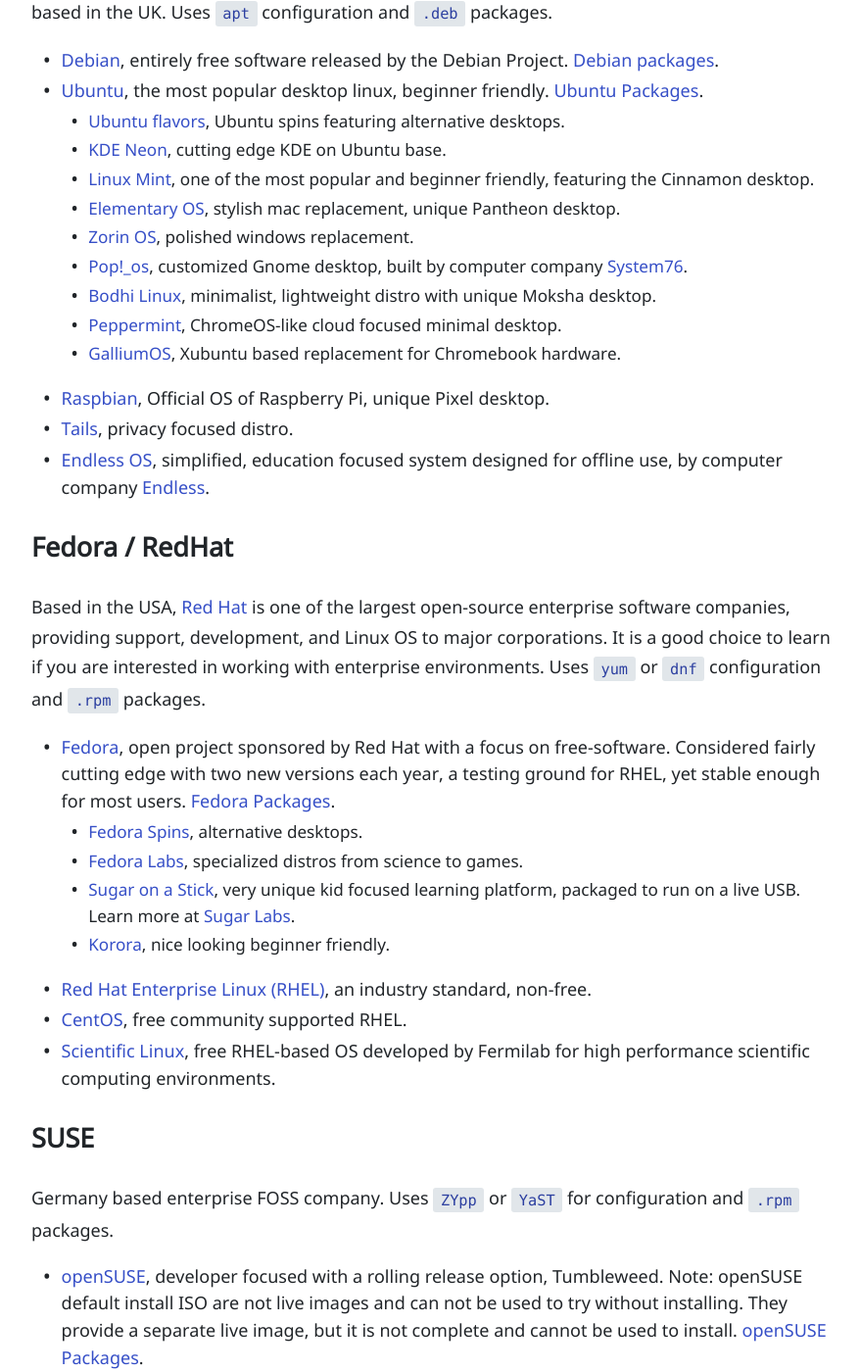
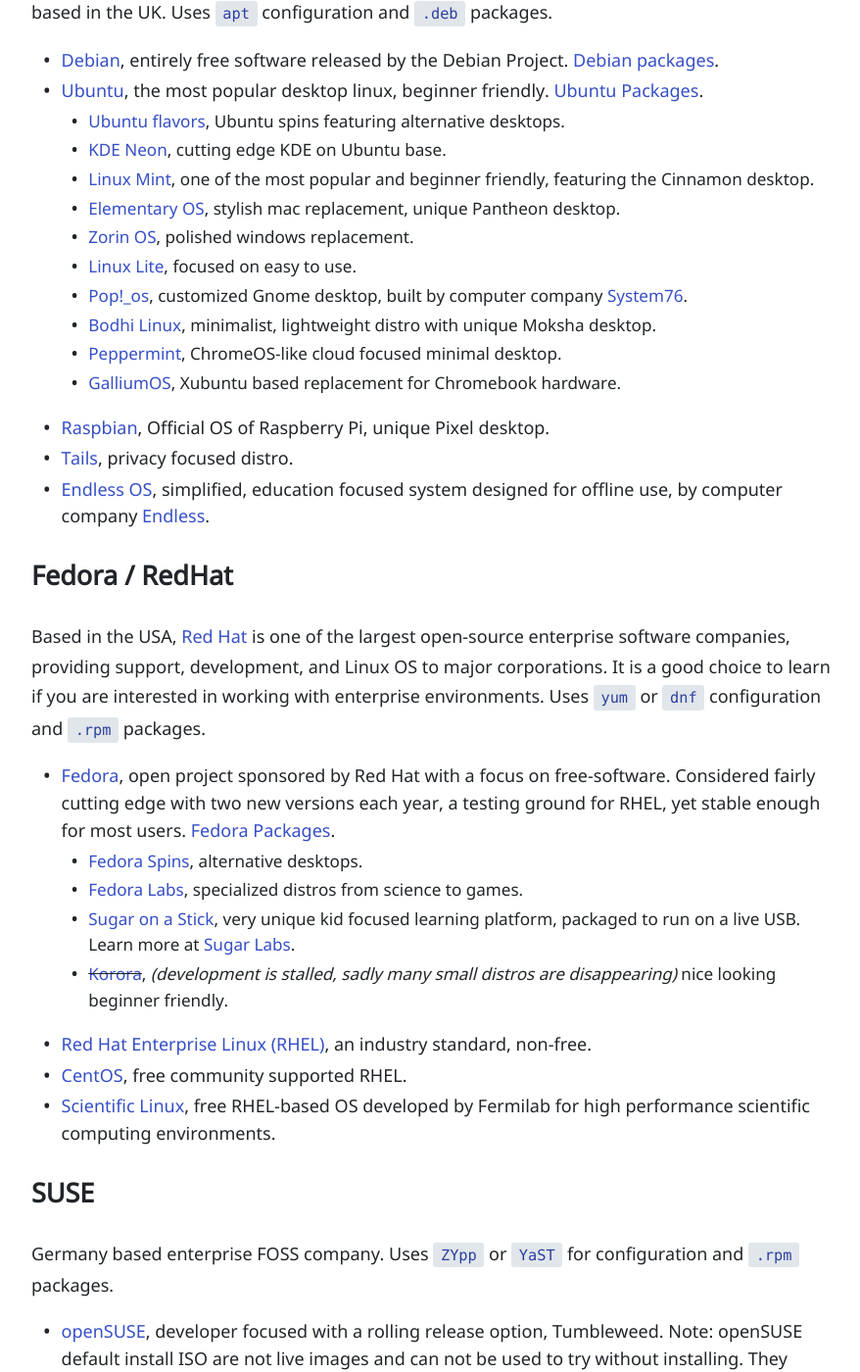
Before and after one commit to evanwill/_drafts, a Jekyll site: the page built from _notes/linux-intro.md, in a window 1280 px wide and 1400 px high, scrolled down 5962 px. Shown: the whole window at 98% size, without its empty margins (194-1072 px from the left). Built offline with Jekyll 4.4.1, drawn with Linux system fonts in a browser that asks for light colours.

Commit message:
update linux distros

```diff
--- a/_notes/linux-intro.md
+++ b/_notes/linux-intro.md
@@ -156,8 +156,9 @@
     - [Linux Mint](https://www.linuxmint.com/), one of the most popular and beginner friendly, featuring the Cinnamon desktop.
     - [Elementary OS](https://elementary.io/), stylish mac replacement, unique Pantheon desktop.
     - [Zorin OS](https://zorinos.com/), polished windows replacement.
+    - [Linux Lite](https://www.linuxliteos.com/), focused on easy to use.
     - [Pop!_os](https://system76.com/pop), customized Gnome desktop, built by computer company [System76](https://system76.com).
-    - [Bodhi Linux](), minimalist, lightweight distro with unique Moksha desktop.
+    - [Bodhi Linux](https://www.bodhilinux.com/), minimalist, lightweight distro with unique Moksha desktop.
     - [Peppermint](https://peppermintos.com/), ChromeOS-like cloud focused minimal desktop.
     - [GalliumOS](https://galliumos.org/), Xubuntu based replacement for Chromebook hardware.
 - [Raspbian](https://www.raspberrypi.org/downloads/raspbian/), Official OS of Raspberry Pi, unique Pixel desktop.
@@ -174,7 +175,7 @@
     - [Fedora Spins](https://spins.fedoraproject.org/), alternative desktops.
     - [Fedora Labs](https://labs.fedoraproject.org/), specialized distros from science to games.
     - [Sugar on a Stick](https://spins.fedoraproject.org/en/soas/), very unique kid focused learning platform, packaged to run on a live USB. Learn more at [Sugar Labs](https://www.sugarlabs.org/).
-    - [Korora](https://kororaproject.org/), nice looking beginner friendly.
+    - ~~[Korora](https://kororaproject.org/)~~, *(development is stalled, sadly many small distros are disappearing)* nice looking beginner friendly.
 - [Red Hat Enterprise Linux (RHEL)](https://www.redhat.com/en/technologies/linux-platforms/enterprise-linux), an industry standard, non-free.
 - [CentOS](https://www.centos.org/), free community supported RHEL.
 - [Scientific Linux](https://www.scientificlinux.org/), free RHEL-based OS developed by Fermilab for high performance scientific computing environments.
```
